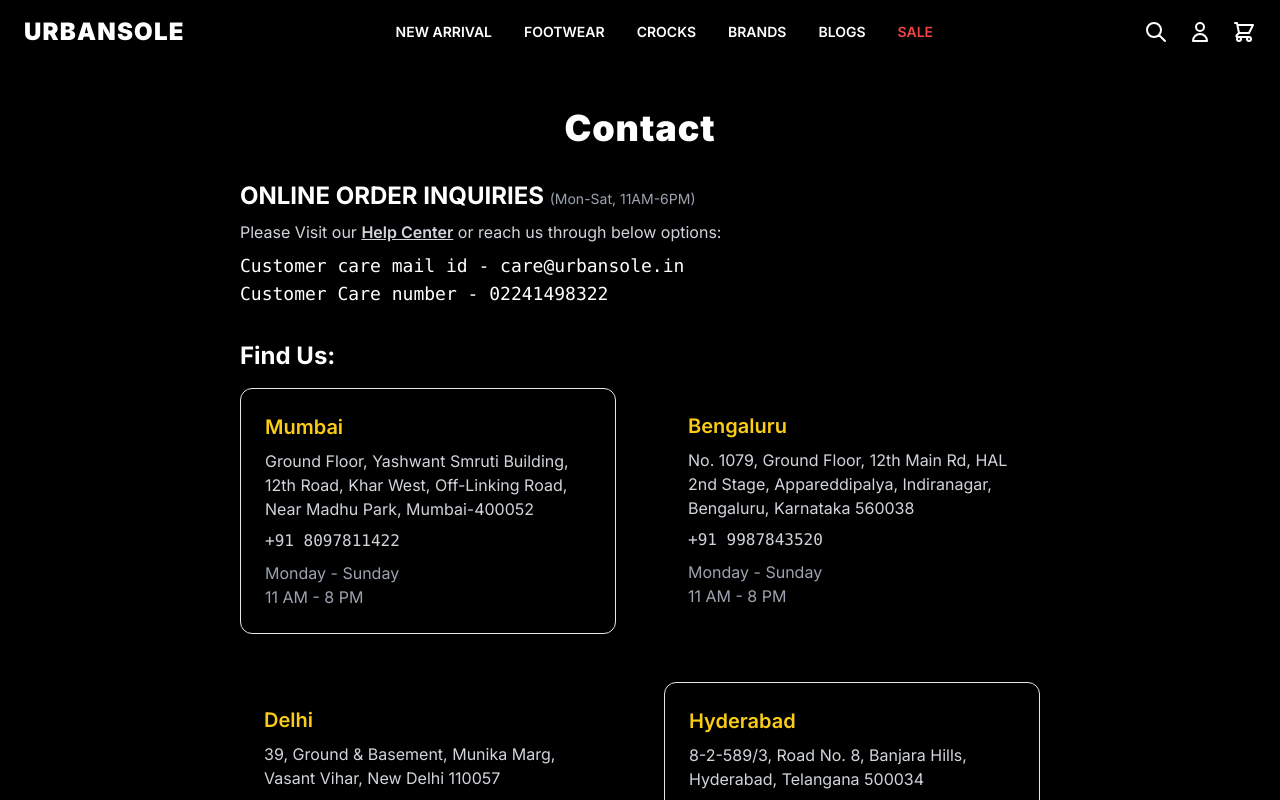
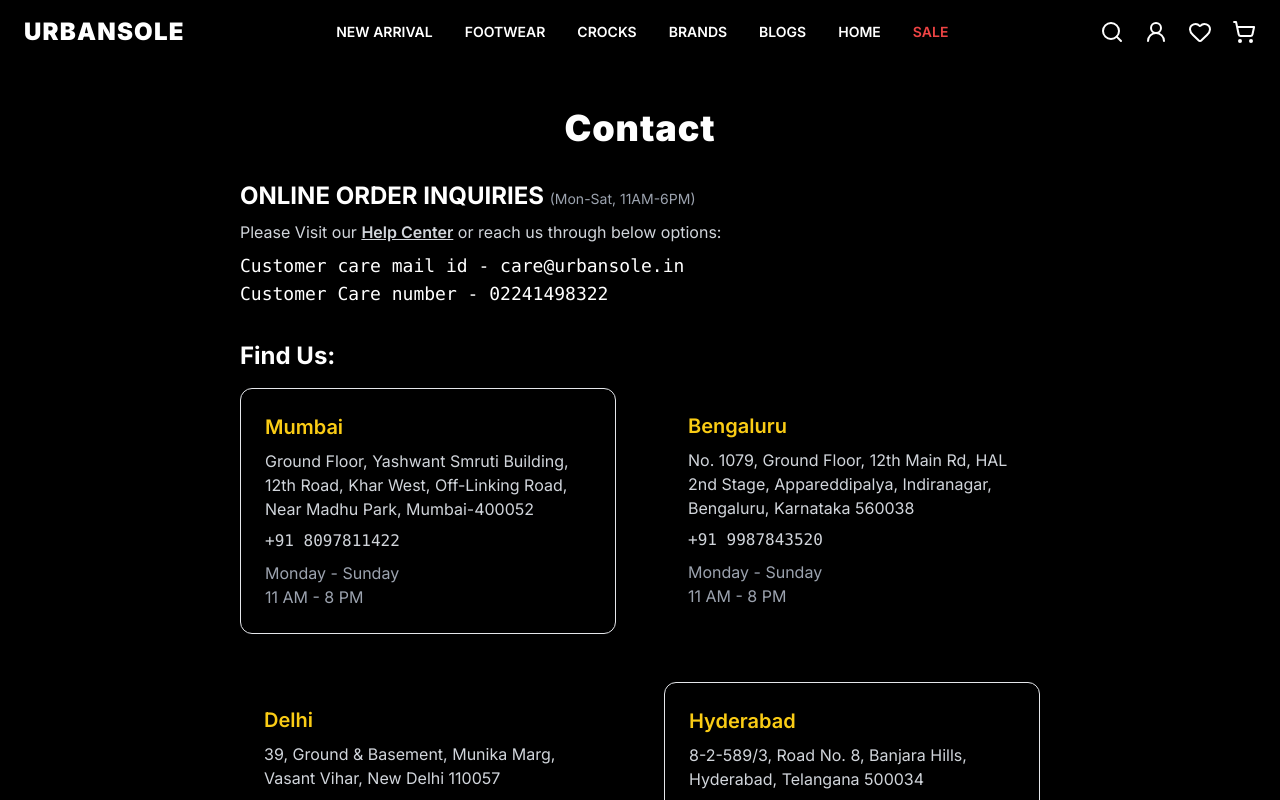
Before and after one commit to goel-aadhaar/shoe-ecommerce, a React (Vite) app in the folder urbansole/: page /contact in a window 1280 px wide. Shown: the top 800 px of the page. Built offline with nearby package versions, Linux system fonts and the light colour scheme.

Commit message:
replacing svg icon to lucid react icon and replacing anchor link with Link

```diff
--- a/urbansole/src/components/Navbar.jsx
+++ b/urbansole/src/components/Navbar.jsx
@@ -1,23 +1,23 @@
 import React, { useState } from 'react';
 import { Link } from 'react-router';
-
-// Icon components
-const SearchIcon = () => <svg className="w-6 h-6" fill="none" stroke="currentColor" viewBox="0 0 24 24" xmlns="http://www.w3.org/2000/svg"><path strokeLinecap="round" strokeLinejoin="round" strokeWidth="2" d="M21 21l-6-6m2-5a7 7 0 11-14 0 7 7 0 0114 0z"></path></svg>;
-const ProfileIcon = () => <svg className="w-6 h-6" fill="none" stroke="currentColor" viewBox="0 0 24 24" xmlns="http://www.w3.org/2000/svg"><path strokeLinecap="round" strokeLinejoin="round" strokeWidth="2" d="M16 7a4 4 0 11-8 0 4 4 0 018 0zM12 14a7 7 0 00-7 7h14a7 7 0 00-7-7z"></path></svg>;
-const CartIcon = () => <svg className="w-6 h-6" fill="none" stroke="currentColor" viewBox="0 0 24 24" xmlns="http://www.w3.org/2000/svg"><path strokeLinecap="round" strokeLinejoin="round" strokeWidth="2" d="M3 3h2l.4 2M7 13h10l4-8H5.4M7 13L5.4 5M7 13l-2.293 2.293c-.63.63-.184 1.707.707 1.707H17m0 0a2 2 0 100 4 2 2 0 000-4zm-8 2a2 2 0 11-4 0 2 2 0 014 0z"></path></svg>;
-const MenuIcon = () => <svg className="w-6 h-6" fill="none" stroke="currentColor" viewBox="0 0 24 24" xmlns="http://www.w3.org/2000/svg"><path strokeLinecap="round" strokeLinejoin="round" strokeWidth="2" d="M4 6h16M4 12h16M4 18h16"></path></svg>;
+import {Heart, Search,Menu, UserRoundIcon, ShoppingCart} from 'lucide-react';
 
 const Navbar = ({ onProfileClick }) => {
     const [isMobileMenuOpen, setIsMobileMenuOpen] = useState(false);
     const navLinks = [
-        {navName :"New Arrival", to : '/newArrival'}, {navName: "Footwear", to :'/footwear'}, {navName: "Crocks", to : '/crocks'}, {navName:"Brands",to : '/brandsLogo'}, {navName : "Blogs", to : '/blogs'}
+        {navName :"New Arrival", to : '/newArrival'},
+        {navName: "Footwear", to :'/footwear'},
+        {navName: "Crocks", to : '/crocks'},
+        {navName:"Brands",to : '/brandsLogo'},
+        {navName : "Blogs", to : '/blogs'},
+        {navName:"Home", to :'/'}
     ];
 
     return (
         <header className="fixed top-0 left-0 w-full z-30 bg-black bg-opacity-80 mb-10">
             <div className="container mx-auto px-6 py-4 flex justify-between items-center">
                 <button onClick={() => setIsMobileMenuOpen(!isMobileMenuOpen)} className="md:hidden text-white focus:outline-none" aria-label="Toggle mobile menu">
-                    <MenuIcon />
+                    <Menu />
                 </button>
                 <h1 className="text-2xl font-black uppercase tracking-wider"><Link to={"/"}>URBANSOLE</Link></h1>
                 <nav className="hidden md:flex items-center space-x-8 text-sm font-semibold uppercase">
@@ -25,15 +25,25 @@
                     <a href="#" className="text-red-500 hover:text-red-400 transition-colors">Sale</a>
                 </nav>
                 <div className="flex items-center space-x-5">
-                    <button className="hover:text-gray-300 transition-colors" aria-label="Search"><SearchIcon /></button>
-                    <button onClick={onProfileClick} className="hover:text-gray-300 transition-colors" aria-label="Profile"><ProfileIcon /></button>
-                    <button className="hover:text-gray-300 transition-colors" aria-label="Shopping Cart"><CartIcon /></button>
+                    <button className="hover:text-gray-300 transition-colors" aria-label="Search"><Search/></button>
+                    <button onClick={onProfileClick} className="hover:text-gray-300 transition-colors" aria-label="Profile"><UserRoundIcon /></button>
+                    <button className="hover:text-gray-300 transition-colors" aria-label="Shopping Cart"><Heart /></button>
+                    <button className="hover:text-gray-300 transition-colors" aria-label="Shopping Cart"><ShoppingCart /></button>
+                    {/* <button className="hover:text-gray-300 transition-colors" aria-label="Shopping Cart"><ScanSearch /></button> */}
                 </div>
             </div>
             {isMobileMenuOpen && (
                  <div className="md:hidden bg-black bg-opacity-90">
                     <nav className="flex flex-col items-center space-y-6 py-8 text-lg font-semibold uppercase">
-                         {navLinks.map(link => <a key={link} href="#" className="hover:text-gray-300 transition-colors">{link}</a>)}
+                        {navLinks.map(link => (
+                            <Link
+                                key={link.navName}
+                                to={link.to}
+                                className="hover:text-gray-300 transition-colors"
+                            >
+                                {link.navName}
+                            </Link>
+                        ))}
                         <a href="#" className="text-red-500 hover:text-red-400 transition-colors">Sale</a>
                     </nav>
                 </div>
```
